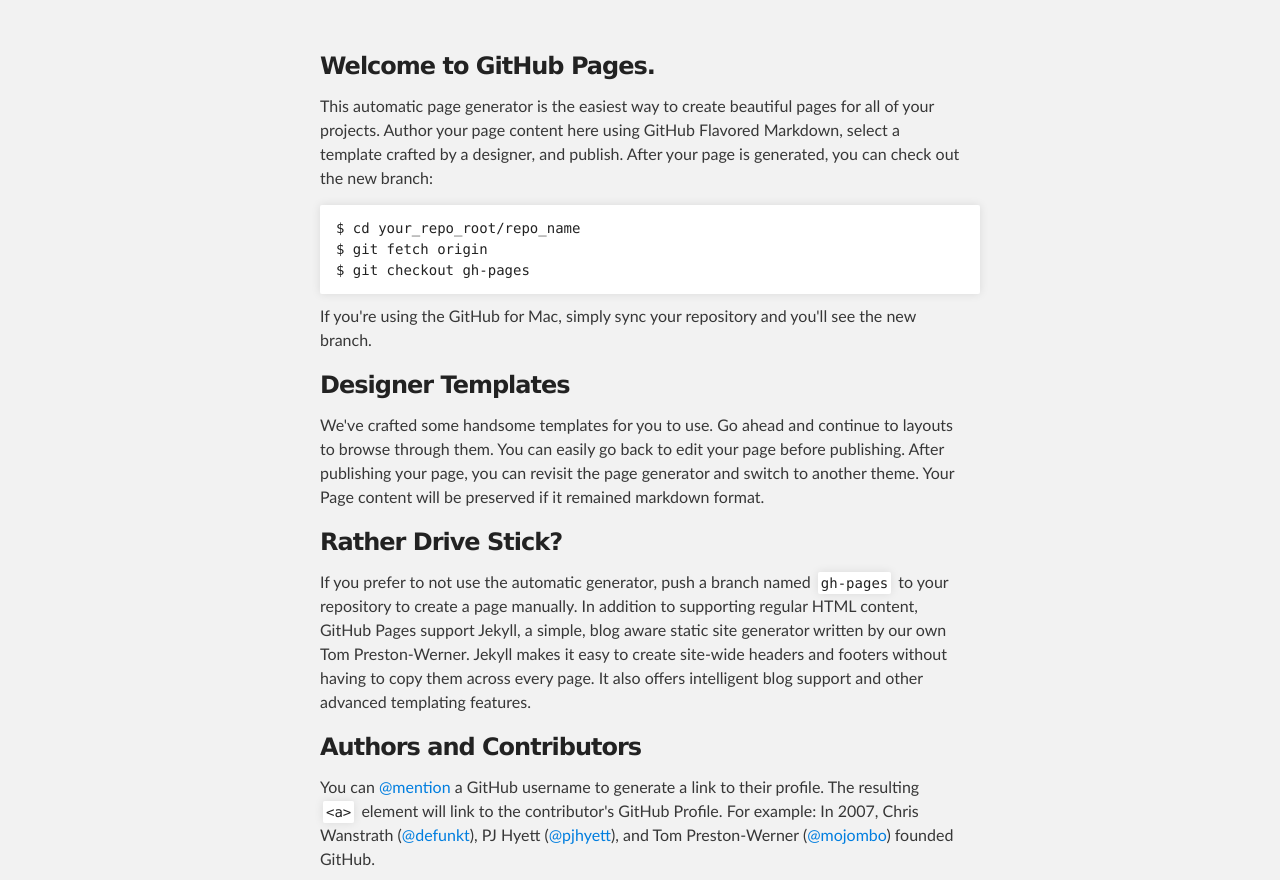
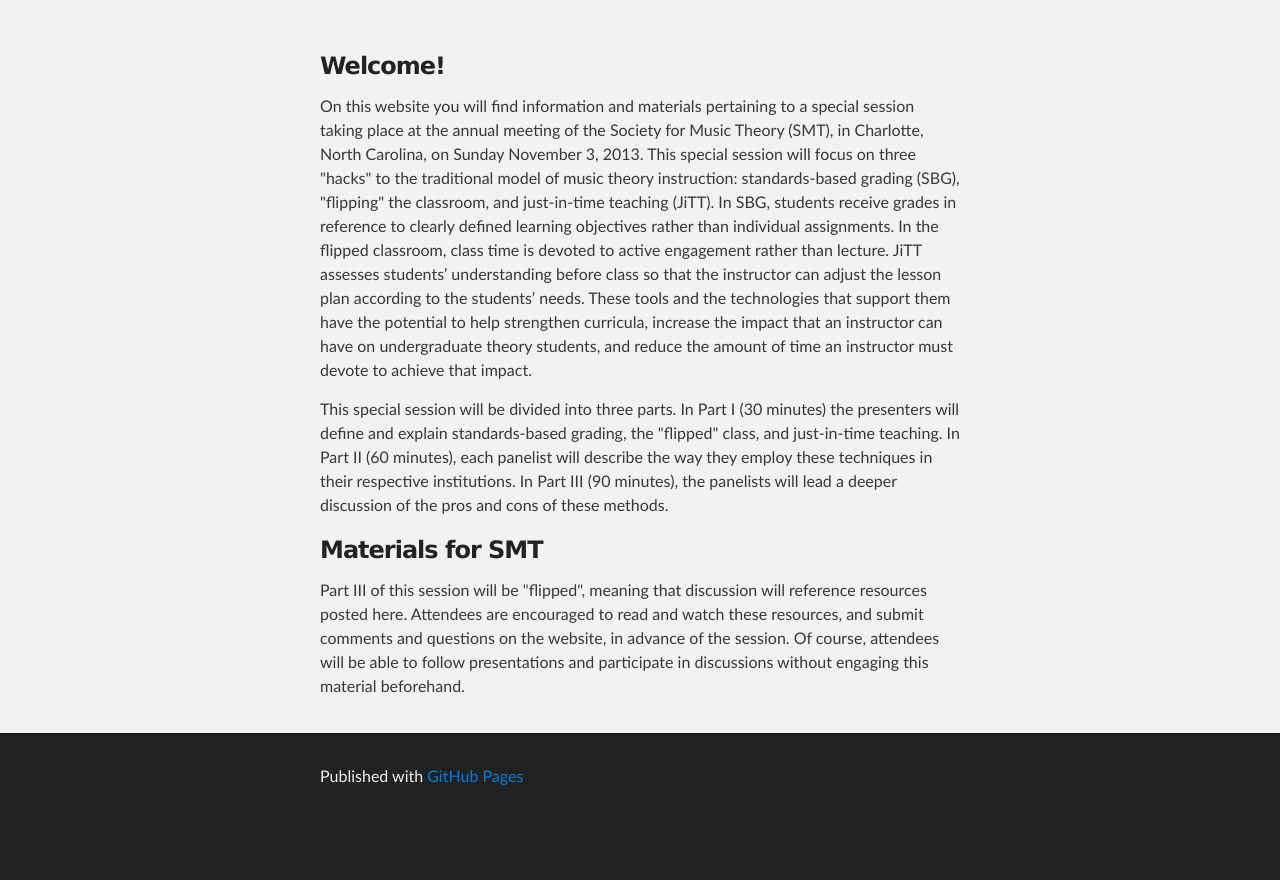
Before and after one commit to HackingMusicTheory/hackingmusictheory.github.io, a plain HTML site: page _site/index.html in a window 1280 px wide. Shown: the part 176-1056 px from the top of the page. After the commit the page ends 999 px from the top, so only its background shows below. Drawn offline with Linux system fonts and the light colour scheme.

Commit message:
removed stock text, added brief description on front page based on abstract

```diff
--- a/_site/index.html
+++ b/_site/index.html
@@ -8,7 +8,7 @@
 
     <link rel="stylesheet" type="text/css" media="screen" href="stylesheets/stylesheet.css">
 
-    <title>Hackingmusictheory.github.io</title>
+    <title>hackingmusictheory.com</title>
   </head>
 
   <body>
@@ -18,7 +18,7 @@
         <header class="inner">
           <a id="forkme_banner" href="https://github.com/HackingMusicTheory">View on GitHub</a>
 
-          <h1 id="project_title">Hackingmusictheory.github.io</h1>
+          <h1 id="project_title">hackingmusictheory.com</h1>
           <h2 id="project_tagline"></h2>
 
         </header>
@@ -27,38 +27,15 @@
     <!-- MAIN CONTENT -->
     <div id="main_content_wrap" class="outer">
       <section id="main_content" class="inner">
-        <h3>
-<a name="welcome-to-github-pages" class="anchor" href="#welcome-to-github-pages"><span class="octicon octicon-link"></span></a>Welcome to GitHub Pages.</h3>
+        <h3>Welcome!</h3>
 
-<p>This automatic page generator is the easiest way to create beautiful pages for all of your projects. Author your page content here using GitHub Flavored Markdown, select a template crafted by a designer, and publish. After your page is generated, you can check out the new branch:</p>
+<p>On this website you will find information and materials pertaining to a special session taking place at the annual meeting of the Society for Music Theory (SMT), in Charlotte, North Carolina, on Sunday November 3, 2013. This special session will focus on three "hacks" to the traditional model of music theory instruction: standards-based grading (SBG), "flipping" the classroom, and just-in-time teaching (JiTT). In SBG, students receive grades in reference to clearly defined learning objectives rather than individual assignments. In the flipped classroom, class time is devoted to active engagement rather than lecture. JiTT assesses students’ understanding before class so that the instructor can adjust the lesson plan according to the students’ needs. These tools and the technologies that support them have the potential to help strengthen curricula, increase the impact that an instructor can have on undergraduate theory students, and reduce the amount of time an instructor must devote to achieve that impact.
+</p>
+<p>This special session will be divided into three parts. In Part I (30 minutes) the presenters will define and explain standards-based grading, the "flipped" class, and just-in-time teaching. In Part II (60 minutes), each panelist will describe the way they employ these techniques in their respective institutions. In Part III (90 minutes), the panelists will lead a deeper discussion of the pros and cons of these methods. </p>
 
-<pre><code>$ cd your_repo_root/repo_name
-$ git fetch origin
-$ git checkout gh-pages
-</code></pre>
+<h3>Materials for SMT</h3>
+<p>Part III of this session will be "flipped", meaning that discussion will reference resources posted here. Attendees are encouraged to read and watch these resources, and submit comments and questions on the website, in advance of the session. Of course, attendees will be able to follow presentations and participate in discussions without engaging this material beforehand.</p>
 
-<p>If you're using the GitHub for Mac, simply sync your repository and you'll see the new branch.</p>
-
-<h3>
-<a name="designer-templates" class="anchor" href="#designer-templates"><span class="octicon octicon-link"></span></a>Designer Templates</h3>
-
-<p>We've crafted some handsome templates for you to use. Go ahead and continue to layouts to browse through them. You can easily go back to edit your page before publishing. After publishing your page, you can revisit the page generator and switch to another theme. Your Page content will be preserved if it remained markdown format.</p>
-
-<h3>
-<a name="rather-drive-stick" class="anchor" href="#rather-drive-stick"><span class="octicon octicon-link"></span></a>Rather Drive Stick?</h3>
-
-<p>If you prefer to not use the automatic generator, push a branch named <code>gh-pages</code> to your repository to create a page manually. In addition to supporting regular HTML content, GitHub Pages support Jekyll, a simple, blog aware static site generator written by our own Tom Preston-Werner. Jekyll makes it easy to create site-wide headers and footers without having to copy them across every page. It also offers intelligent blog support and other advanced templating features.</p>
-
-<h3>
-<a name="authors-and-contributors" class="anchor" href="#authors-and-contributors"><span class="octicon octicon-link"></span></a>Authors and Contributors</h3>
-
-<p>You can <a href="https://github.com/blog/821" class="user-mention">@mention</a> a GitHub username to generate a link to their profile. The resulting <code>&lt;a&gt;</code> element will link to the contributor's GitHub Profile. For example: In 2007, Chris Wanstrath (<a href="https://github.com/defunkt" class="user-mention">@defunkt</a>), PJ Hyett (<a href="https://github.com/pjhyett" class="user-mention">@pjhyett</a>), and Tom Preston-Werner (<a href="https://github.com/mojombo" class="user-mention">@mojombo</a>) founded GitHub.</p>
-
-<h3>
-<a name="support-or-contact" class="anchor" href="#support-or-contact"><span class="octicon octicon-link"></span></a>Support or Contact</h3>
-
-<p>Having trouble with Pages? Check out the documentation at <a href="http://help.github.com/pages">http://help.github.com/pages</a> or contact <a href="mailto:support@github.com">support@github.com</a> and we’ll help you sort it out.</p>
-      </section>
     </div>
 
     <!-- FOOTER  -->
```
Also changed, not shown: index.html (+7 -30 lines).
